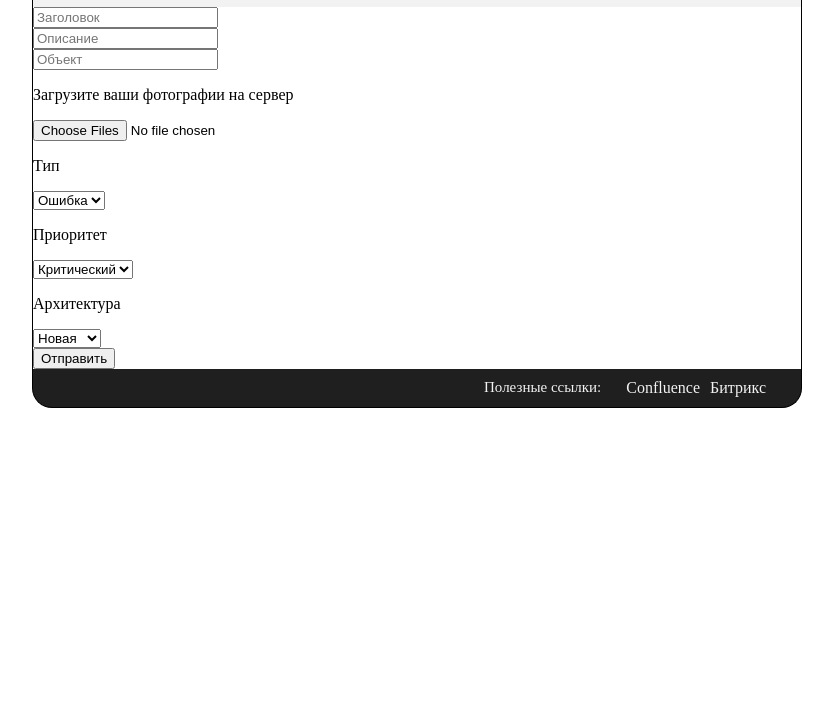
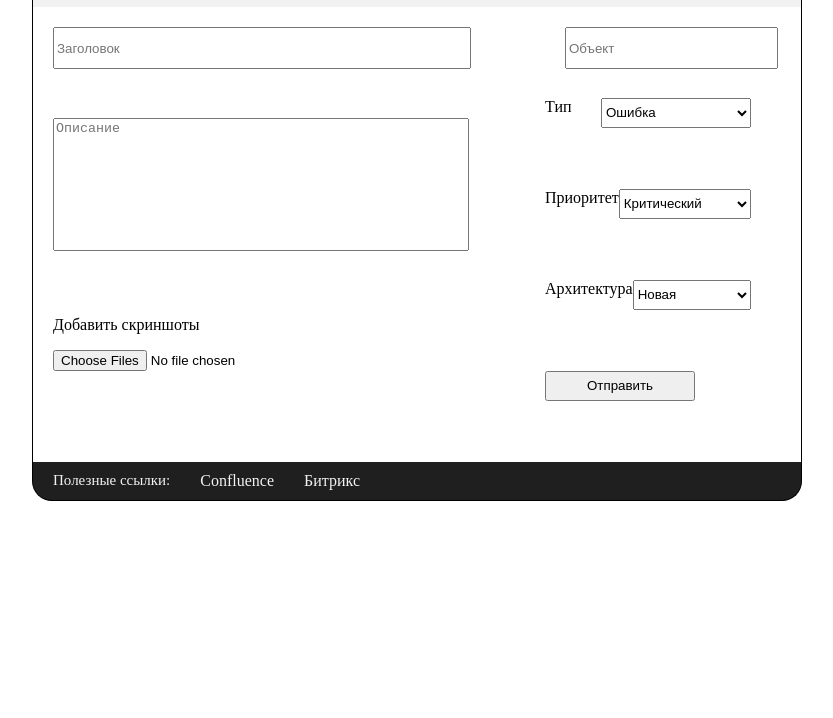
Before and after one commit to Sirhjkru/task_form, a plain HTML site: page index.html in a window 1280 px wide. Shown: the part 82-800 px from the top of the page, without its empty margins (223-1056 px from the left). Drawn offline with Linux system fonts and the light colour scheme.

Commit message:
Отредактировал верстку, подключул js

```diff
--- a/index.html
+++ b/index.html
@@ -8,32 +8,34 @@
   </head>
   <body class="page">
     <header class="header">
-      <h1>Шаблон формы заявки</h1>
+      <h1>Заявка на исправление ошибки</h1>
     </header>
     <main class="content">
-      <form enctype="multipart/form-data" method="post">
+      <form name="titleForm" class="form-title">
         <input
-          class="page__title"
+          class="page__title page__input"
           name="title"
           type="text"
           placeholder="Заголовок"
           minlength="4"
-          maxlength="55"
+          maxlength="60"
           required
         />
       </form>
-      <form>
-        <input
-          class="page__subtitle"
+      <form name="subtitleForm" class="form-subtitle">
+        <textarea
+          name="subtitle"
+          class="page__subtitle page__input"
           type="text"
           placeholder="Описание"
           minlength="4"
           required
-        />
+        ></textarea>
       </form>
-      <form>
+      <form name="formObj" class="form-obj">
         <input
-          class=""
+          name="obj"
+          class="obj page__input"
           type="text"
           placeholder="Объект"
           minlength="4"
@@ -41,50 +43,37 @@
           required
         />
       </form>
-      <div>
-        <form>
-          <p class="page__description-file">
-            Загрузите ваши фотографии на сервер
-          </p>
-          <input
-            type="file"
-            name="file"
-            multiple
-            accept="image/jpeg,image/png"
-          />
+      <form class="form-file" enctype="multipart/form-data" method="post">
+        <p class="page__description-file">Добавить скриншоты</p>
+        <input type="file" name="file" multiple accept="image/jpeg,image/png" />
       </form>
-      </div>
-      <div>
-        <form>
+      <form name="typeForm" class="form-type">
         <p class="page__description-type">Тип</p>
-          <select name="type" required>
+        <select class="page__container" name="type" required>
           <option>Ошибка</option>
           <option>Задача</option>
         </select>
       </form>
-      </div>
-      <div>
-        <form>
+      <form name="priorityForm" class="form-priority">
         <p class="page__description-priority">Приоритет</p>
-          <select name="priority" required>
+        <select class="page__container" name="priority" required>
           <option>Критический</option>
           <option>Высокий</option>
           <option>Средний</option>
           <option>Низкий</option>
         </select>
       </form>
-      </div>
-      <div>
-        <form>
+      <form name="architectureForm" class="form-architecture">
         <p class="page__description-architecture">Архитектура</p>
-          <select name="architecture" required>
+        <select class="page__container" name="architecture" required>
           <option>Новая</option>
           <option>Старая</option>
         </select>
       </form>
-      </div>
-      <form>
-        <button type="submit" name="submit">Отправить</button>
+      <form name="button" class="form-submit">
+        <button class="page__container" type="submit" name="submit">
+          Отправить
+        </button>
       </form>
     </main>
     <footer class="footer">
@@ -110,5 +99,6 @@
         </ul>
       </div>
     </footer>
+    <script src="./script/script.js"></script>
   </body>
 </html>
--- a/pages/index.css
+++ b/pages/index.css
@@ -20,6 +20,99 @@
   border-left: 1px solid black;
   border-right: 1px solid black;
   width: 60vw;
+  display: grid;
+  grid-template-columns: 40vw 20vw;
+  grid-template-rows: repeat(5, 1fr);
+}
+
+.form-title {
+  grid-column: 1;
+  grid-row: 1;
+}
+
+.page__title {
+  margin: 20px 0 0 20px;
+  width: 80%;
+  height: 40%;
+}
+
+.form-subtitle {
+  grid-column: 1;
+  grid-row: 2/3;
+}
+
+.page__subtitle {
+  margin: 20px 0 0 20px;
+  width: 80%;
+  height: 140%;
+  resize: none;
+}
+
+.form-obj {
+  grid-column: 2;
+  grid-row: 1;
+}
+
+.obj {
+  margin: 20px 0 0 20px;
+  width: 80%;
+  height: 40%;
+}
+
+.form-file {
+  margin: 20px 0 0 20px;
+  grid-column: 1;
+  grid-row: 4;
+}
+
+.page__description-type {
+  margin: 0;
+}
+
+.form-type {
+  grid-column: 2;
+  grid-row: 2;
+  display: flex;
+  flex-direction: row;
+  justify-content: space-between;
+  margin-right: 50px;
+}
+
+.page__container {
+  width: 150px;
+  height: 30px;
+  margin-right: 0;
+}
+
+.page__description-priority {
+  margin: 0;
+}
+
+.form-priority {
+  grid-column: 2;
+  grid-row: 3;
+  display: flex;
+  flex-direction: row;
+  justify-content: space-between;
+  margin-right: 50px;
+}
+
+.page__description-architecture {
+  margin: 0;
+}
+
+.form-architecture {
+  grid-column: 2;
+  grid-row: 4;
+  display: flex;
+  flex-direction: row;
+  justify-content: space-between;
+  margin-right: 50px;
+}
+
+.form-submit {
+  grid-column: 2;
+  grid-row: 5;
 }
 
 .footer {
@@ -30,13 +123,11 @@
   border-radius: 0 0 20px 20px;
   background-color: #1f1f1f;
   display: flex;
-  justify-content: flex-end;
-  align-items: center;
 }
 
 .footer__container {
   margin: 10px auto 10px;
-  margin-right: 20px;
+  margin-left: 20px;
   display: flex;
   flex-direction: row;
 }
@@ -49,7 +140,7 @@
 }
 
 .footer__list {
-  margin: 0 15px 0;
+  margin: 0;
   list-style-type: none;
   border: none;
   padding: 0;
@@ -58,7 +149,7 @@
 }
 
 .footer__line {
-  margin-left: 10px;
+  margin-left: 30px;
 }
 
 .footer__link {
--- a/script/script.js
+++ b/script/script.js
@@ -0,0 +1,31 @@
+const buttonSubmit = document.forms.button.submit;
+const inputTitle = document.forms.titleForm.title;
+const inputSubtitle = document.forms.subtitleForm.subtitle;
+const inputObj = document.forms.formObj.obj;
+const selectType = document.forms.typeForm.type;
+const selectPriority = document.forms.priorityForm.priority;
+const selectArchitecture = document.forms.architectureForm.architecture;
+const data = {};
+const url = "https://127.0.0.1/";
+
+async function response() {
+  await fetch(url, {
+    method: "POST",
+    headers: {
+      "Content-Type": "application/json;charset=utf-8",
+    },
+    body: JSON.stringify(data),
+  });
+}
+
+buttonSubmit.addEventListener("click", (evt) => {
+  evt.preventDefault();
+  data.title = inputTitle.value;
+  data.subtitle = inputSubtitle.value;
+  data.object = inputObj.value;
+  data.type = selectType.value;
+  data.priority = selectPriority.value;
+  data.architecture = selectArchitecture.value;
+  response();
+  console.log(JSON.stringify(data));
+});
```
Lines whose indentation alone changed are shown as unchanged.
